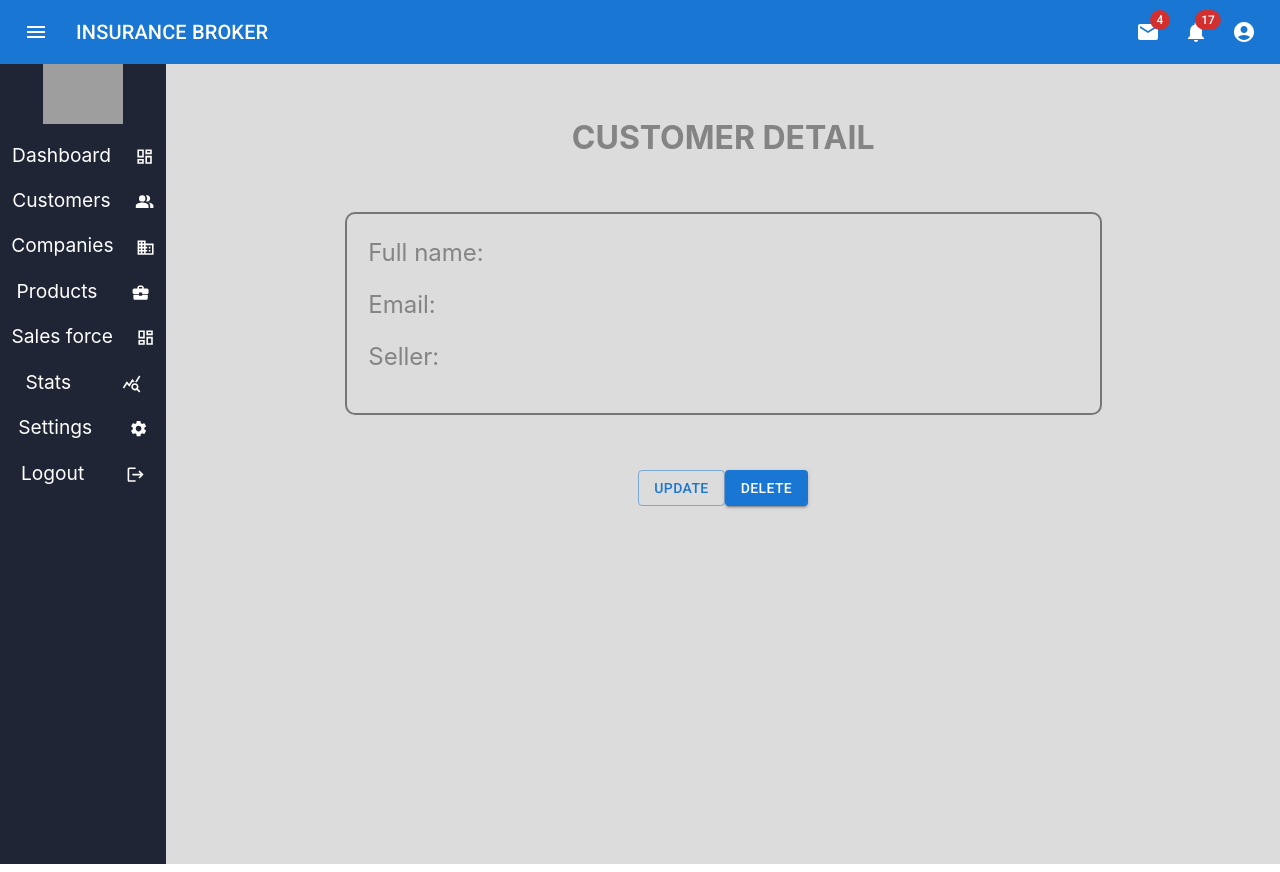
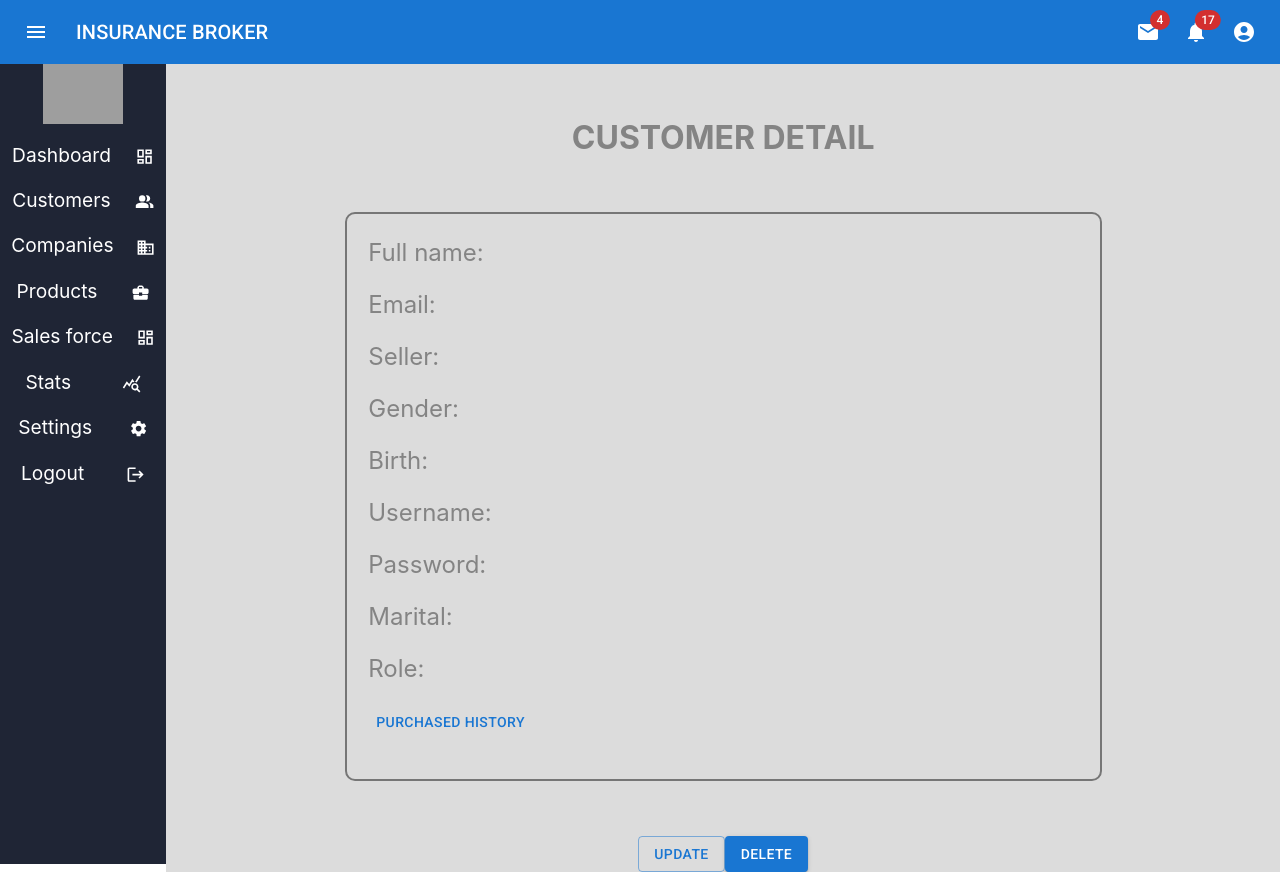
Before and after one commit to FrancescoMicunco/insurance-broker, a React (Create React App) app: page /customers/1 in a window 1280 px wide. Built offline with nearby package versions, Linux system fonts and the light colour scheme; no server answers; grey boxes are pictures that could not be loaded.

Commit message:
customer detail

```diff
--- a/src/pages/CustomerDetails.jsx
+++ b/src/pages/CustomerDetails.jsx
@@ -142,6 +142,17 @@ function CustomerDetails() {
                             <p>Full name:   <span style={{ color: 'black' }}>{customerDetail?.name} {customerDetail?.last_name}</span></p>
                             <p>Email:  <span style={{ color: 'black' }}>{customerDetail?.email}</span></p>
                             <p>Seller:  <span style={{ color: 'black' }}>{customerDetail?.seller[0]?.name} {customerDetail?.seller[0].last_name}</span></p>
+                            <p>Gender:  <span style={{ color: 'black' }}>{customerDetail?.gender}</span></p>
+                            <p>Birth:  <span style={{ color: 'black' }}>{customerDetail?.birth_date}</span></p>
+                            <p>Username:  <span style={{ color: 'black' }}>{customerDetail?.username}</span></p>
+                            <p>Password:  <span style={{ color: 'black' }}>{customerDetail?.password}</span></p>
+                            <p>Marital:  <span style={{ color: 'black' }}>{customerDetail?.marital}</span></p>
+                            <p>Role:  <span style={{ color: 'black' }}>{customerDetail?.role}</span></p>
+                            {/* <p>Healt:  <span style={{ color: 'black' }}>{customerDetail?.healt.surgery} {customerDetail?.healt.medicine}</span></p> */}
+                            <Button>Purchased History</Button>
+
+
+
                             <p>{customerDetail?.isPrivacy}</p>
                         </div>
                     </div>
```
